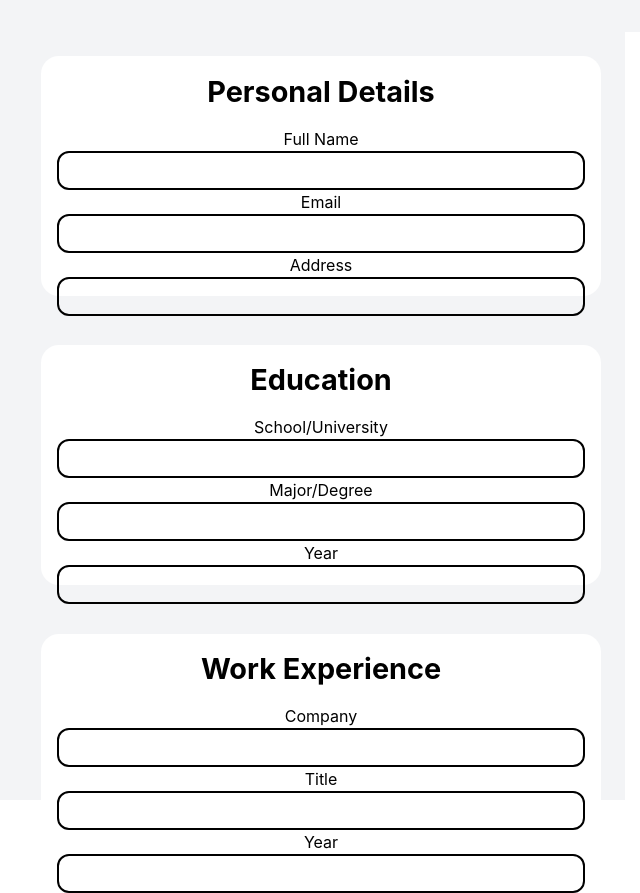
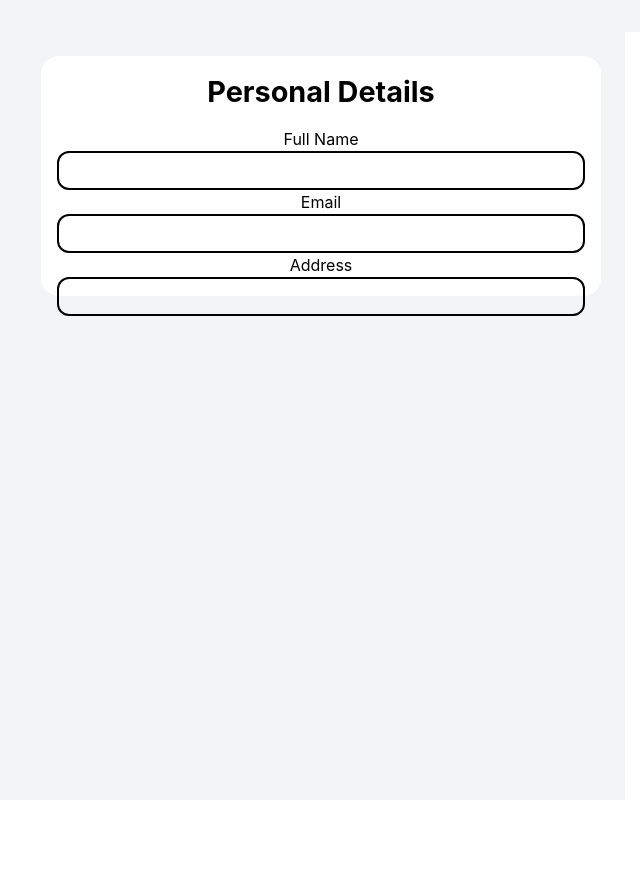
Before and after one commit to robsomers900/cv-app, a React (Vite) app in the folder cv-app/: page / in a window 1280 px wide. Shown: the whole page, without its empty margins (15-655 px from the left). After the commit the page ends 864 px from the top, so only its background shows below. Built offline with nearby package versions, Linux system fonts and the light colour scheme.

Commit message:
Add event handling for inputs
- When values are put in inputs, the cv view should display these values accordingly
- Remove education and work experience sections for the time being

```diff
--- a/cv-app/src/App.css
+++ b/cv-app/src/App.css
@@ -86,3 +86,9 @@ input{
 .read-the-docs {
   color: #888;
 }
+
+.contact-container{
+  display: flex;
+  flex-direction: row;
+  justify-content: space-evenly;
+}
--- a/cv-app/src/App.jsx
+++ b/cv-app/src/App.jsx
@@ -3,9 +3,60 @@ import reactLogo from './assets/react.svg'
 import viteLogo from '/vite.svg'
 import './App.css'
 
+
 function App() {
-  const [count, setCount] = useState(0)
+  const [name, setName] = useState("")
+  const handleNameChange = (event) => {
+    setName(event.target.value)
+  }
+  const [email, setEmail] = useState("")
+  const handleEmailChange = (event) => {
+    setEmail(event.target.value)
+  }
+  const [address, setAddress] = useState("")
+  const handleAddressChange = (event) => {
+    setAddress(event.target.value)
+  }
+  return(
+    <>
+      <LeftSide
+        handleNameChange={handleNameChange}
+        name={name}
+        handleEmailChange={handleEmailChange}
+        email={email}
+        handleAddressChange={handleAddressChange}
+        address={address}
+        />
+      <RightSide
+        name={name}
+        email={email}
+        address={address}
+        />
+    </>
+  )
+}
 
+function RightSide({name, email, address}){
+  return(
+    <div className='right-container'>
+      <h1>
+        {name}
+      </h1>
+      <div className='contact-container'>
+        <h4>
+          {email}
+        </h4>
+        <h4>
+          {address}
+        </h4>
+      </div>
+    </div>
+  )
+}
+
+
+
+function LeftSide({name, handleNameChange, email, handleEmailChange, address, handleAddressChange}){
   return (
     <>
       <div className='left-container'>
@@ -13,50 +64,17 @@ function App() {
           <h1>Personal Details</h1>
           <div className='input-group'>
             <label htmlFor="full-name">Full Name</label>
-            <input type="text" name="full-name" id="full-name" />
+            <input type="text" name="full-name" id="full-name" value={name} onChange={(event) => handleNameChange(event)} />
           </div>
           <div className='input-group'>
             <label htmlFor="email">Email</label>
-            <input type="email" name="email" id="email" />
+            <input type="email" name="email" id="email" value={email} onChange={(event) => handleEmailChange(event)}/>
           </div>
           <div className='input-group'>
             <label htmlFor="address">Address</label>
-            <input type="text" name="address" id="address" />
+            <input type="text" name="address" id="address" value={address} onChange={(event) => handleAddressChange(event)}/>
           </div>
         </form>
-        <form className='education'>
-          <h1>Education</h1>
-          <div className='input-group'>
-            <label htmlFor="school">School/University</label>
-            <input type="text" name="school" id="school" />
-          </div>
-          <div className='input-group'>
-            <label htmlFor="major">Major/Degree</label>
-            <input type="text" name="major" id="major" />
-          </div>
-          <div className='input-group'>
-            <label htmlFor="year-school">Year</label>
-            <input type="text" name="year-school" id="year-school" />
-          </div>
-        </form>
-        <form className='work-experience'>
-          <h1>Work Experience</h1>
-          <div className='Company'>
-            <label htmlFor="company">Company</label>
-            <input type="text" name="company" id="company" />
-          </div>
-          <div className='input-group'>
-            <label htmlFor="Title">Title</label>
-            <input type="text" name="title" id="title" />
-          </div>
-          <div className='input-group'>
-            <label htmlFor="year-work">Year</label>
-            <input type="text" name="year-work" id="year-work" />
-          </div>
-        </form>
-      </div>
-      <div className='right-container'>
-
       </div>
     </>
   )
--- a/cv-app/src/index.css
+++ b/cv-app/src/index.css
@@ -44,6 +44,9 @@ h1 {
   line-height: 1.1;
   color: black;
 }
+h4 {
+  color: black;
+}
 
 button {
   border-radius: 8px;
```
